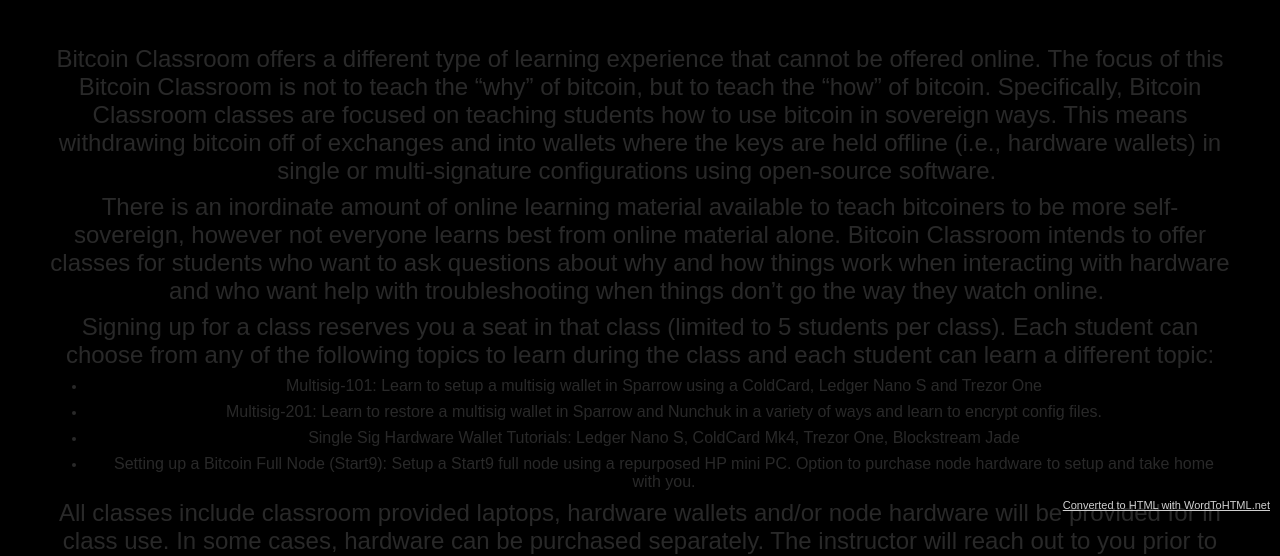
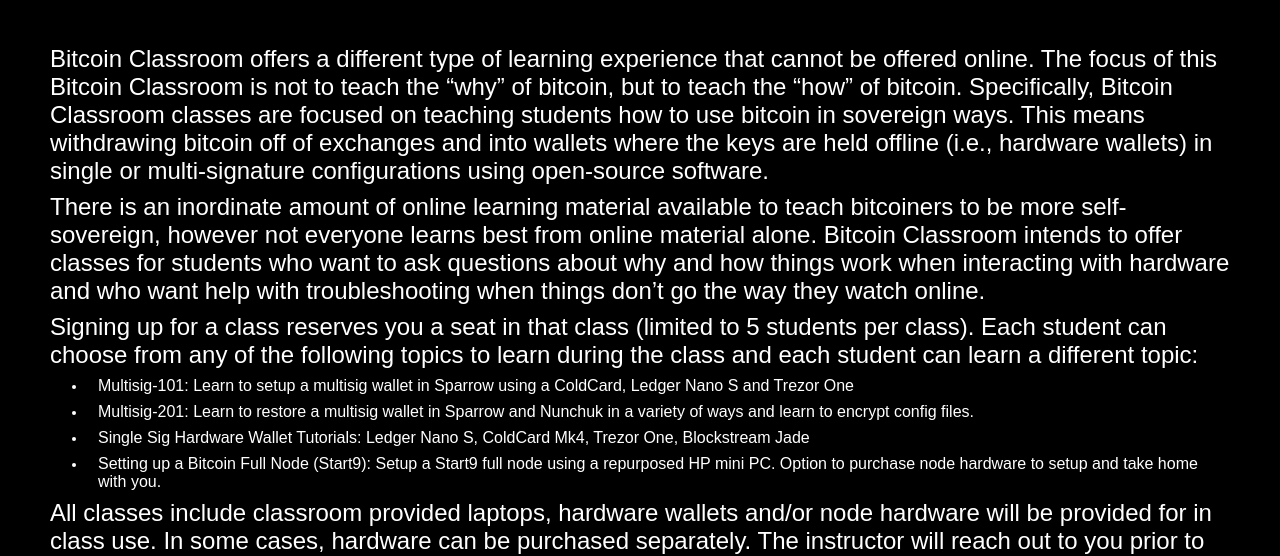
Before and after one commit to ReedBTC/BitcoinClassroom, a plain HTML site: page index.html in a window 1280 px wide. Shown: the part 245-801 px from the top of the page. Drawn offline with Linux system fonts and the light colour scheme.

Commit message:
Update index.html

```diff
--- a/index.html
+++ b/index.html
@@ -218,18 +218,16 @@
       <h1 class="title">Welcome Bitcoin Classroom - Western Mass</h1>
       <p>Learn to use Bitcoin Hardware in a Classroom Environment with an Experienced Instructor</p>
       <br>
-      <p style="margin-top:0pt; margin-bottom:6pt; line-height:normal;"><span style="font-family:Arial; color:#292929;">Bitcoin Classroom offers a different type of learning experience that cannot be offered online. The focus of this Bitcoin Classroom is not to teach the &ldquo;why&rdquo; of bitcoin, but to teach the &ldquo;how&rdquo; of bitcoin. Specifically, Bitcoin Classroom classes are focused on teaching students how to use bitcoin in sovereign ways. This means withdrawing bitcoin off of exchanges and into wallets where the keys are held offline (i.e., hardware wallets) in single or multi-signature configurations using open-source software.&nbsp;</span></p>
-      <p style="margin-top:0pt; margin-bottom:6pt; line-height:normal;"><span style="font-family:Arial; color:#292929;">There is an inordinate amount of online learning material available to teach bitcoiners to be more self-sovereign, however not everyone learns best from online material alone. Bitcoin Classroom intends to offer classes for students who want to ask questions about why and how things work when interacting with hardware and who want help with troubleshooting when things don&rsquo;t go the way they watch online.&nbsp;</span></p>
-      <p style="margin-top:0pt; margin-bottom:6pt; line-height:normal;"><span style="font-family:Arial; color:#292929;">Signing up for a class reserves you a seat in that class (limited to 5 students per class). Each student can choose from any of the following topics to learn during the class and each student can learn a different topic:</span></p>
-      <ul type="disc" style="margin:0pt; padding-left:0pt;">
-      <li style="margin-left:27.6pt; margin-bottom:6pt; line-height:normal; padding-left:8.4pt; font-family:serif; font-size:10pt; color:#292929;"><span style="font-family:Arial; font-size:12pt;">Multisig-101: Learn to setup a multisig wallet in Sparrow using a ColdCard, Ledger Nano S and Trezor One</span></li>
-      <li style="margin-left:27.6pt; margin-bottom:6pt; line-height:normal; padding-left:8.4pt; font-family:serif; font-size:10pt; color:#292929;"><span style="font-family:Arial; font-size:12pt;">Multisig-201: Learn to restore a multisig wallet in Sparrow and Nunchuk in a variety of ways and learn to encrypt config files.</span></li>
-      <li style="margin-left:27.6pt; margin-bottom:6pt; line-height:normal; padding-left:8.4pt; font-family:serif; font-size:10pt; color:#292929;"><span style="font-family:Arial; font-size:12pt;">Single Sig Hardware Wallet Tutorials: Ledger Nano S, ColdCard Mk4, Trezor One, Blockstream Jade</span></li>
-      <li style="margin-left:27.6pt; margin-bottom:6pt; line-height:normal; padding-left:8.4pt; font-family:serif; font-size:10pt; color:#292929;"><span style="font-family:Arial; font-size:12pt;">Setting up a Bitcoin Full Node (Start9): Setup a Start9 full node using a repurposed HP mini PC. Option to purchase node hardware to setup and take home with you.</span></li>
-      </ul>
-      <p style="margin-top:0pt; margin-bottom:6pt; line-height:normal;"><span style="font-family:Arial; color:#292929;">All classes include classroom provided laptops, hardware wallets and/or node hardware will be provided for in class use. In some cases, hardware can be purchased separately. The instructor will reach out to you prior to the class to see which topics you want to cover in the class.&nbsp;</span></p>
-      <p style="margin-top:0pt; margin-bottom:6pt; line-height:normal;"><span style="font-family:Arial;">&nbsp;</span></p>
-      <p style="bottom: 10px; right: 10px; position: absolute;"><a href="https://wordtohtml.net" target="_blank" style="font-size:11px; color: #d0d0d0;">Converted to HTML with WordToHTML.net</a></p>
+<p style="margin-top: 0pt; margin-bottom: 6pt; line-height: normal; text-align: left;"><span style="font-family:Arial; color:#FFFFFF;">Bitcoin Classroom offers a different type of learning experience that cannot be offered online. The focus of this Bitcoin Classroom is not to teach the &ldquo;why&rdquo; of bitcoin, but to teach the &ldquo;how&rdquo; of bitcoin. Specifically, Bitcoin Classroom classes are focused on teaching students how to use bitcoin in sovereign ways. This means withdrawing bitcoin off of exchanges and into wallets where the keys are held offline (i.e., hardware wallets) in single or multi-signature configurations using open-source software.&nbsp;</span></p>
+<p style="margin-top: 0pt; margin-bottom: 6pt; line-height: normal; text-align: left;"><span style="font-family:Arial; color:#FFFFFF;">There is an inordinate amount of online learning material available to teach bitcoiners to be more self-sovereign, however not everyone learns best from online material alone. Bitcoin Classroom intends to offer classes for students who want to ask questions about why and how things work when interacting with hardware and who want help with troubleshooting when things don&rsquo;t go the way they watch online.&nbsp;</span></p>
+<p style="margin-top: 0pt; margin-bottom: 6pt; line-height: normal; text-align: left;"><span style="font-family:Arial; color:#FFFFFF;">Signing up for a class reserves you a seat in that class (limited to 5 students per class). Each student can choose from any of the following topics to learn during the class and each student can learn a different topic:</span></p>
+<ul type="disc" style="margin:0pt; padding-left:0pt;">
+    <li style="margin-left: 27.6pt; margin-bottom: 6pt; line-height: normal; padding-left: 8.4pt; font-family: serif; font-size: 10pt; color: rgb(255,255,255); text-align: left;"><span style="font-family:Arial; font-size:12pt;">Multisig-101: Learn to setup a multisig wallet in Sparrow using a ColdCard, Ledger Nano S and Trezor One</span></li>
+    <li style="margin-left: 27.6pt; margin-bottom: 6pt; line-height: normal; padding-left: 8.4pt; font-family: serif; font-size: 10pt; color: rgb(255,255,255); text-align: left;"><span style="font-family:Arial; font-size:12pt;">Multisig-201: Learn to restore a multisig wallet in Sparrow and Nunchuk in a variety of ways and learn to encrypt config files.</span></li>
+    <li style="margin-left: 27.6pt; margin-bottom: 6pt; line-height: normal; padding-left: 8.4pt; font-family: serif; font-size: 10pt; color: rgb(255,255,255); text-align: left;"><span style="font-family:Arial; font-size:12pt;">Single Sig Hardware Wallet Tutorials: Ledger Nano S, ColdCard Mk4, Trezor One, Blockstream Jade</span></li>
+    <li style="margin-left: 27.6pt; margin-bottom: 6pt; line-height: normal; padding-left: 8.4pt; font-family: serif; font-size: 10pt; color: rgb(255,255,255); text-align: left;"><span style="font-family:Arial; font-size:12pt;">Setting up a Bitcoin Full Node (Start9): Setup a Start9 full node using a repurposed HP mini PC. Option to purchase node hardware to setup and take home with you.</span></li>
+</ul>
+<p style="margin-top: 0pt; margin-bottom: 6pt; line-height: normal; text-align: left;"><span style="font-family:Arial; color:#FFFFFF;">All classes include classroom provided laptops, hardware wallets and/or node hardware will be provided for in class use. In some cases, hardware can be purchased separately. The instructor will reach out to you prior to the class to see which topics you want to cover in the class.&nbsp;</span></p>
       <br>
       <a href="https://btcpay0.voltageapp.io/apps/2Uqo4fPb4mVizHKzrdPqzZ75hp3j/pos" class="btn btn-primary">Check Upcoming Classes!</a>
       <br>
```
